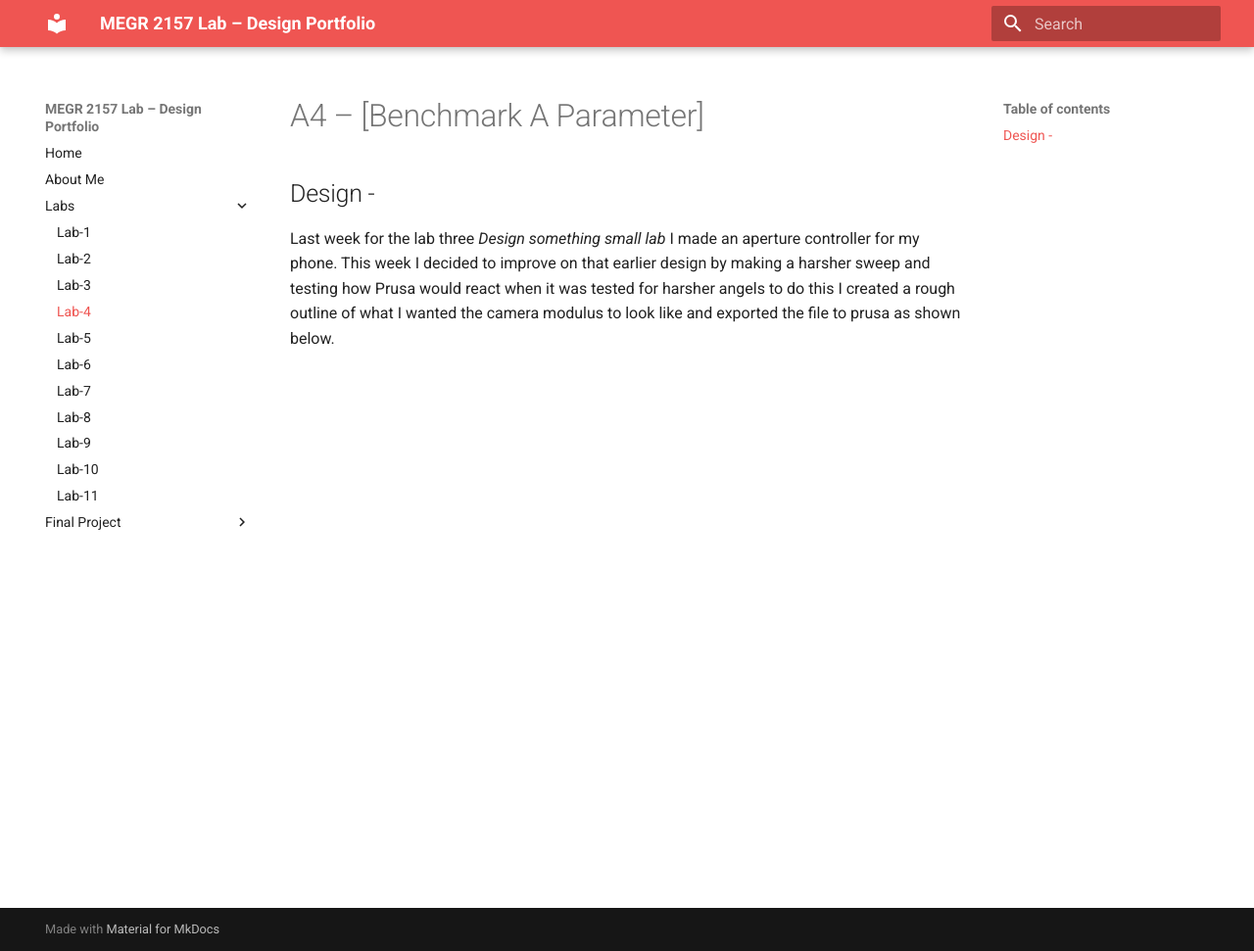
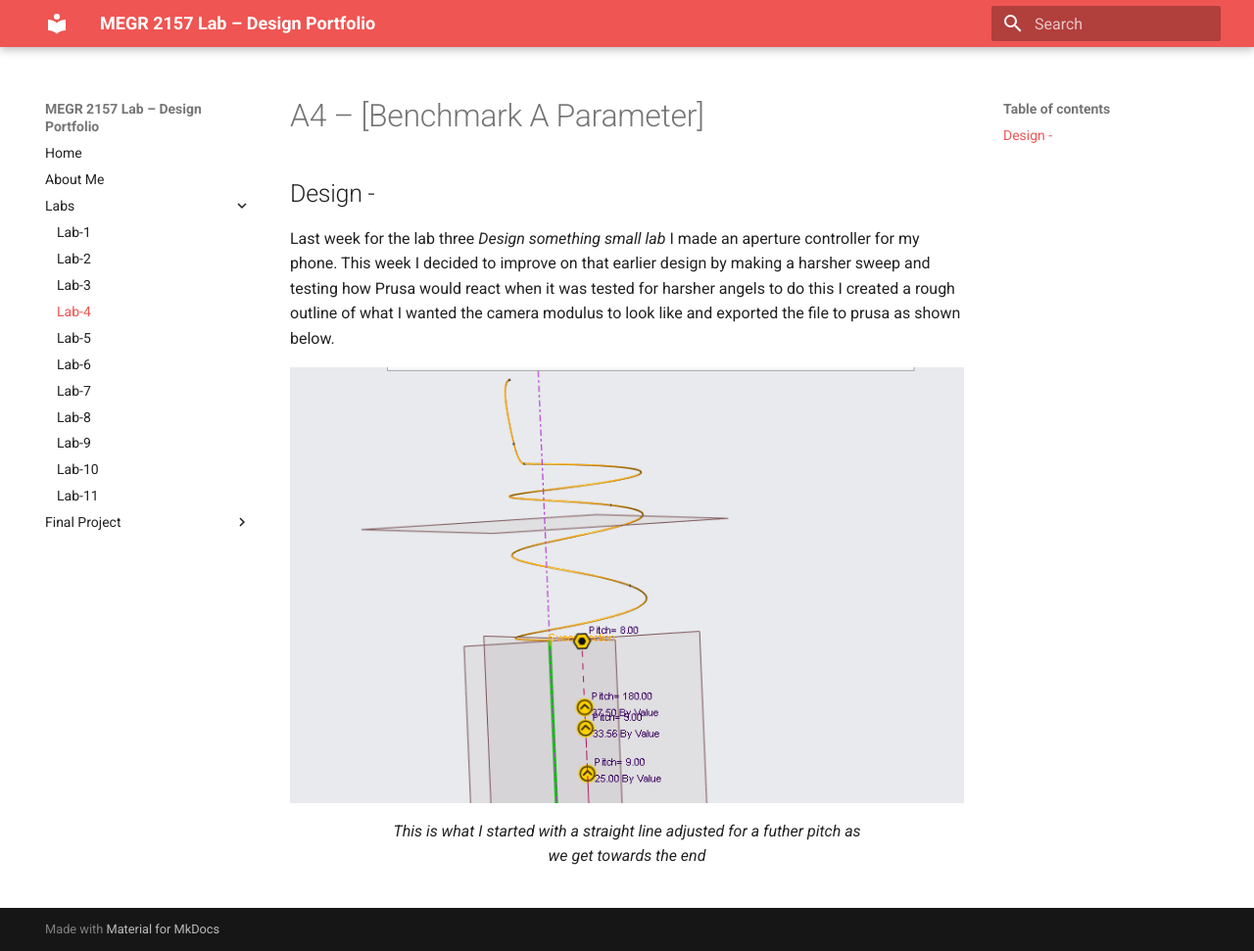
Before and after one commit to AtibaJ/megr2157L-portfolio, an MkDocs documentation site: the page built from docs/Labs/L04/index.md, in a window 1280 px wide and 971 px high. Shown: the whole window at 98% size. Built offline with MkDocs 1.6.1 and Material for MkDocs 9.7.7, drawn with Linux system fonts in a browser that asks for light colours.

Commit message:
Enhance documentation with design figure
Added a figure illustrating the design improvements for the aperture controller.

```diff
--- a/docs/Labs/L04/index.md
+++ b/docs/Labs/L04/index.md
@@ -3,3 +3,8 @@
 ## Design -
 
 Last week for the lab three *Design something small lab* I made an aperture controller for my phone. This week I decided to improve on that earlier design by making a harsher sweep and testing how Prusa would react when it was tested for harsher angels to do this I created a rough outline of what I wanted the camera modulus to look like and exported the file to prusa as shown below.
+
+<figure>
+  <img src="pitch changer.png" alt=photo of the pitch changing in creo >
+  <figcaption>This is what I started with a straight line adjusted for a futher pitch as we get towards the end</figcaption>
+</figure>
```
